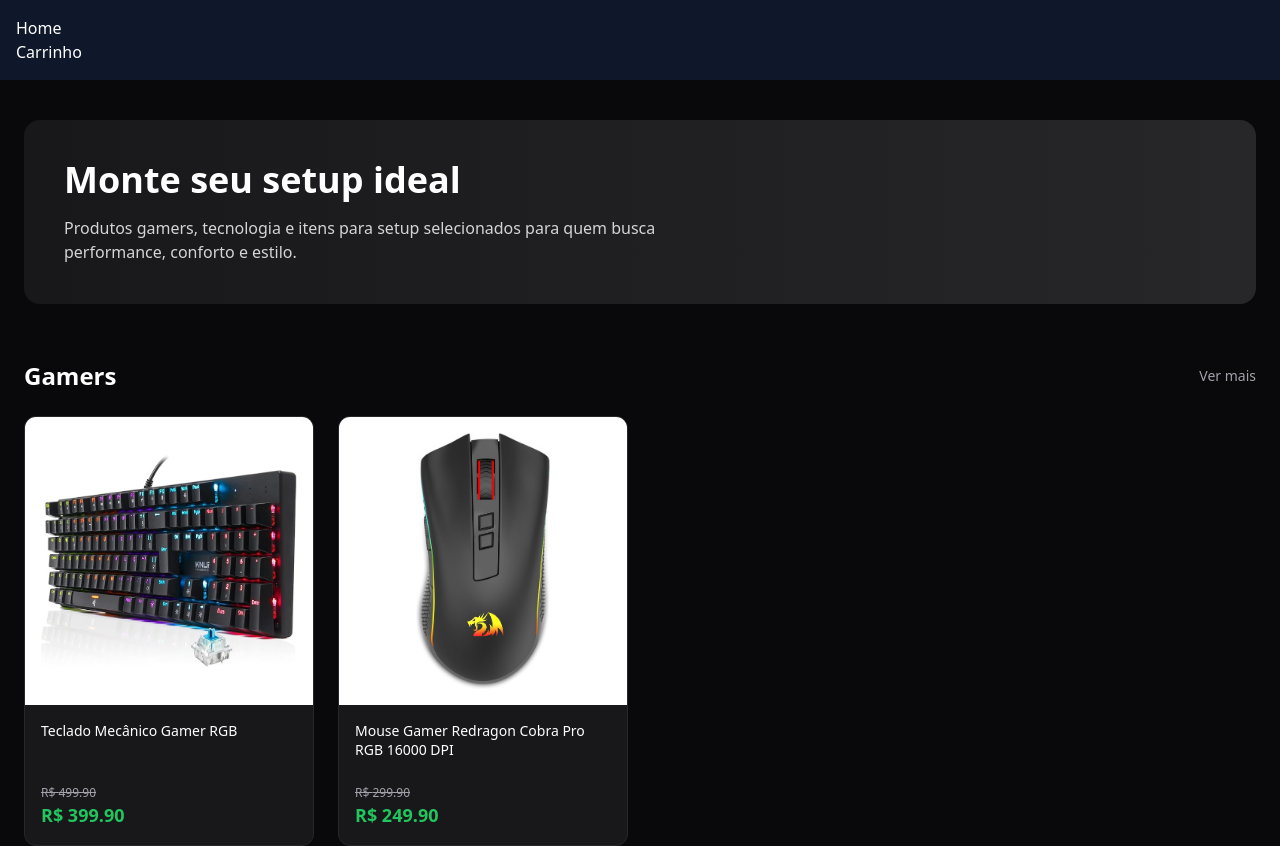
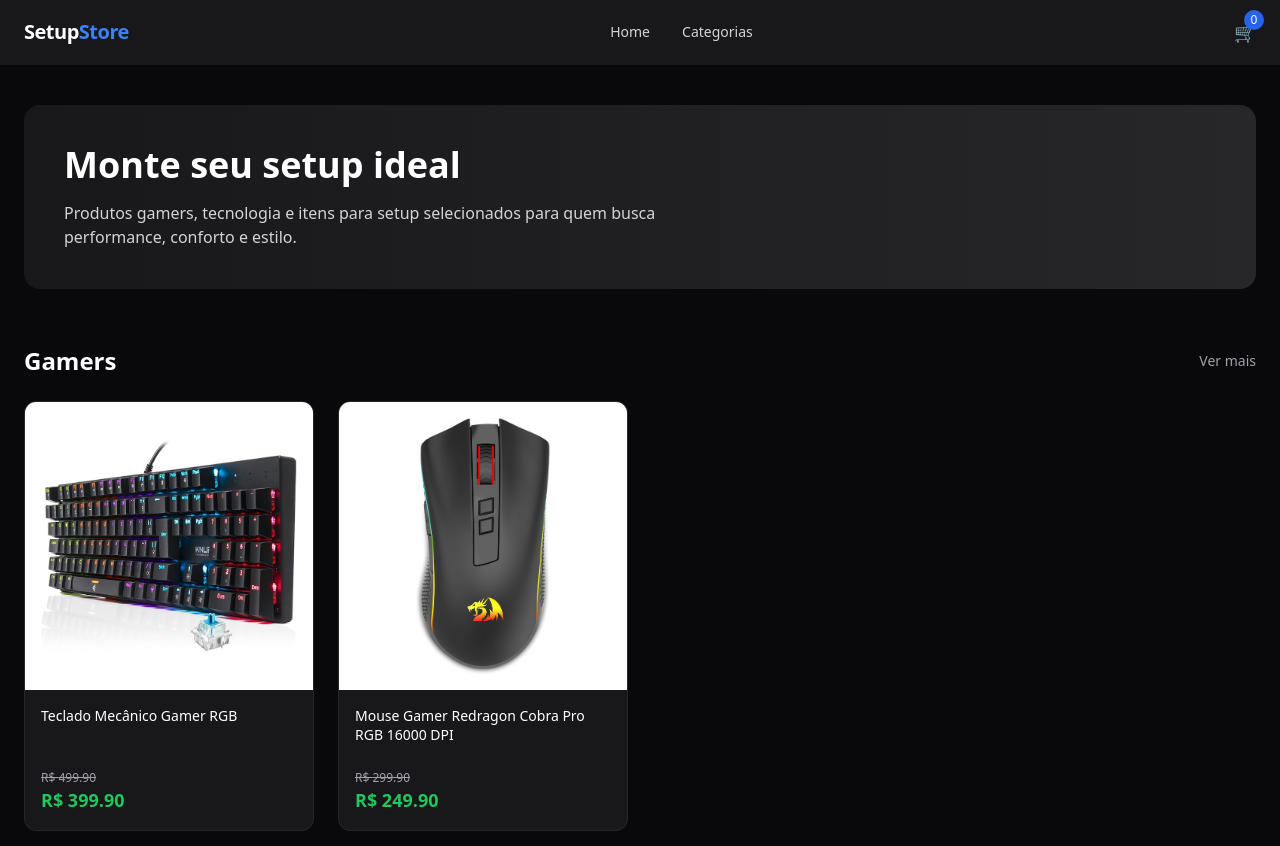
Before and after one commit to mikaeljuliao/ecommerce-store, a React (Vite) app: page / in a window 1280 px wide. Shown: the top 846 px of the page. Built offline with nearby package versions, Linux system fonts and the light colour scheme.

Commit message:
feat: cria navbar base com navegação principal

```diff
--- a/src/Pages/Home.tsx
+++ b/src/Pages/Home.tsx
@@ -1,11 +1,11 @@
 import { Link } from 'react-router-dom'
-import { getCategorias } from "../services/products"
+import { getCategorias } from '../services/products'
 
 export default function Home() {
   const categorias = getCategorias()
 
   return (
-    <main className="bg-zinc-950 min-h-screen text-white">
+    <section className="bg-zinc-950 min-h-screen text-white">
       <div className="max-w-7xl mx-auto px-6 py-10">
 
         {/* HERO / INTRODUÇÃO */}
@@ -43,10 +43,10 @@
                 <Link
                   key={produto.id}
                   to={`/produto/${produto.id}`}
-                  className="bg-zinc-900 rounded-xl border border-zinc-800 hover:border-zinc-600 transition-all duration-200 overflow-hidden group cursor-pointer"
+                  className="bg-zinc-900 rounded-xl border border-zinc-800 hover:border-zinc-600 transition-all duration-200 overflow-hidden group"
                 >
 
-                  {/* ÁREA DA IMAGEM */}
+                  {/* IMAGEM */}
                   <div className="aspect-square bg-white flex items-center justify-center p-4">
                     <img
                       src={produto.imagens[0]}
@@ -55,7 +55,7 @@
                     />
                   </div>
 
-                  {/* INFO DO PRODUTO */}
+                  {/* INFO */}
                   <div className="p-4 flex flex-col justify-between h-[140px]">
                     <h3 className="text-sm font-medium leading-snug line-clamp-2">
                       {produto.titulo}
@@ -86,6 +86,6 @@
           </section>
         ))}
       </div>
-    </main>
+    </section>
   )
 }
--- /dev/null
+++ b/src/components/Navbar.tsx
@@ -0,0 +1,50 @@
+
+import { Link } from 'react-router-dom'
+
+export function Navbar() {
+  return (
+   <header className='bg-zinc-900 border-b border-zinc-900'>
+    <div className='max-w-7xl mx-auto px-6 h-16 flex items-center justify-between'>
+
+
+        {/* LOGO */}
+      <Link
+      to="/"
+      className='text-xl font-bold text-white tracking-tight'
+      >
+         Setup<span className="text-blue-500">Store</span>
+      </Link>
+
+      {/* LINKS (DESKTOP) */}
+      <nav className='hidden md:flex items-center gap-8 text-sm'>
+
+      <Link
+      to="/"
+      className='text-zinc-300 hover:text-white transition'
+      >
+        Home
+      </Link>
+
+      <Link
+      to="/"
+      className='text-zinc-300 hover:text-white transition'
+      >
+         Categorias
+      </Link>
+      </nav>
+
+      {/* CARRINHO */}
+      <Link
+      to="/carrinho"
+      className='relative text-zinc-300 hover:text-white transition'
+      >
+        <span className='text-lg'>🛒</span>
+         <span className="absolute -top-2 -right-2 bg-blue-600 text-white text-xs
+            w-5 h-5 flex items-center justify-center rounded-full">
+            0
+          </span>
+      </Link>
+    </div>
+   </header>
+  )
+}
--- a/src/layouts/BaseLayout.tsx
+++ b/src/layouts/BaseLayout.tsx
@@ -1,17 +1,17 @@
 import { Outlet } from 'react-router-dom'
-import { Header } from '../components/Header'
+import { Navbar } from '../components/Navbar'
 import { Footer } from '../components/Footer'
 
 export function BaseLayout() {
   return (
-    <>
-      <Header />
+    <div className="min-h-screen flex flex-col bg-zinc-950 text-white">
+      <Navbar />
 
-      <main>
+      <main className="flex-1">
         <Outlet />
       </main>
 
       <Footer />
-    </>
+    </div>
   )
 }
```
